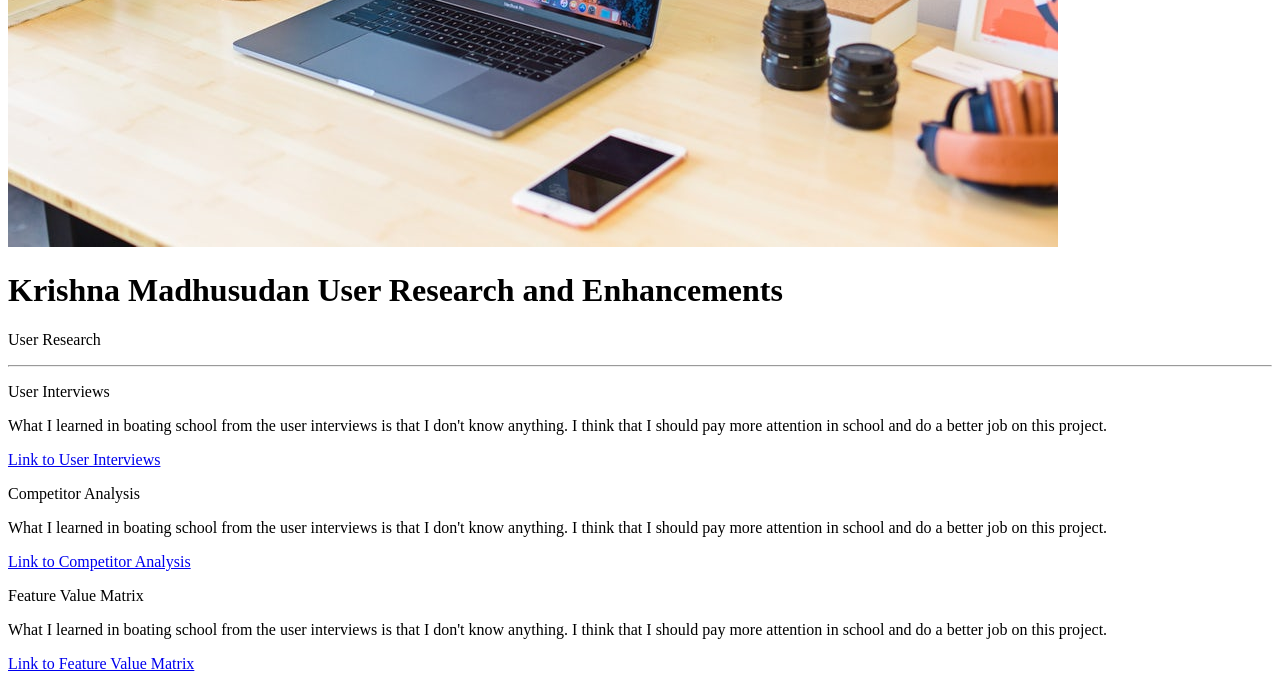
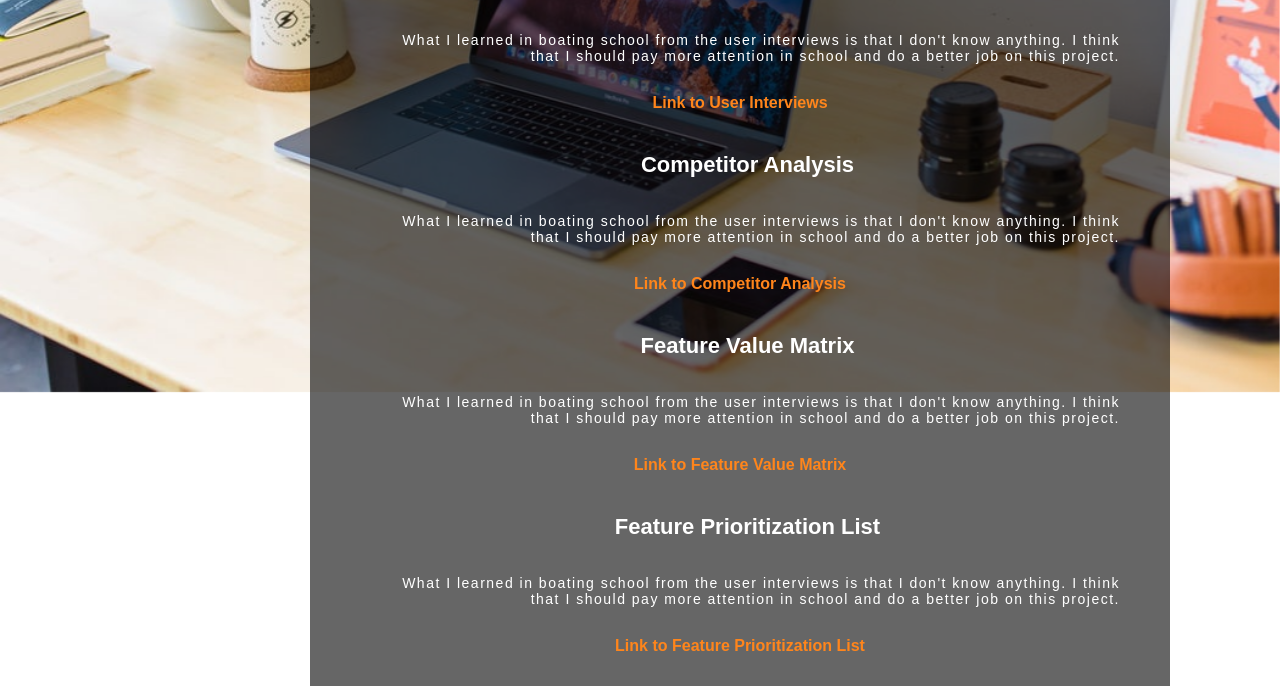
Before and after one commit to krishnam20/FinalProjectWebsite, a plain HTML site: page index.html in a window 1280 px wide. Shown: the part 461-1147 px from the top of the page. Drawn offline with Linux system fonts and the light colour scheme.

Commit message:
fixed styling

```diff
--- a/index.html
+++ b/index.html
@@ -4,7 +4,7 @@
 		<meta charset="utf-8">
 		<meta name="author" content ="Krishna Madhusudan">
 		<title>Krishna Madhusudan Final Project Research and Enhacements</title>
-		<link rel="stylesheet" type="text/css" href="css/smain.css">
+		<link rel="stylesheet" type="text/css" href="css/main.css">
 	</head>
 
 	<body>
```
